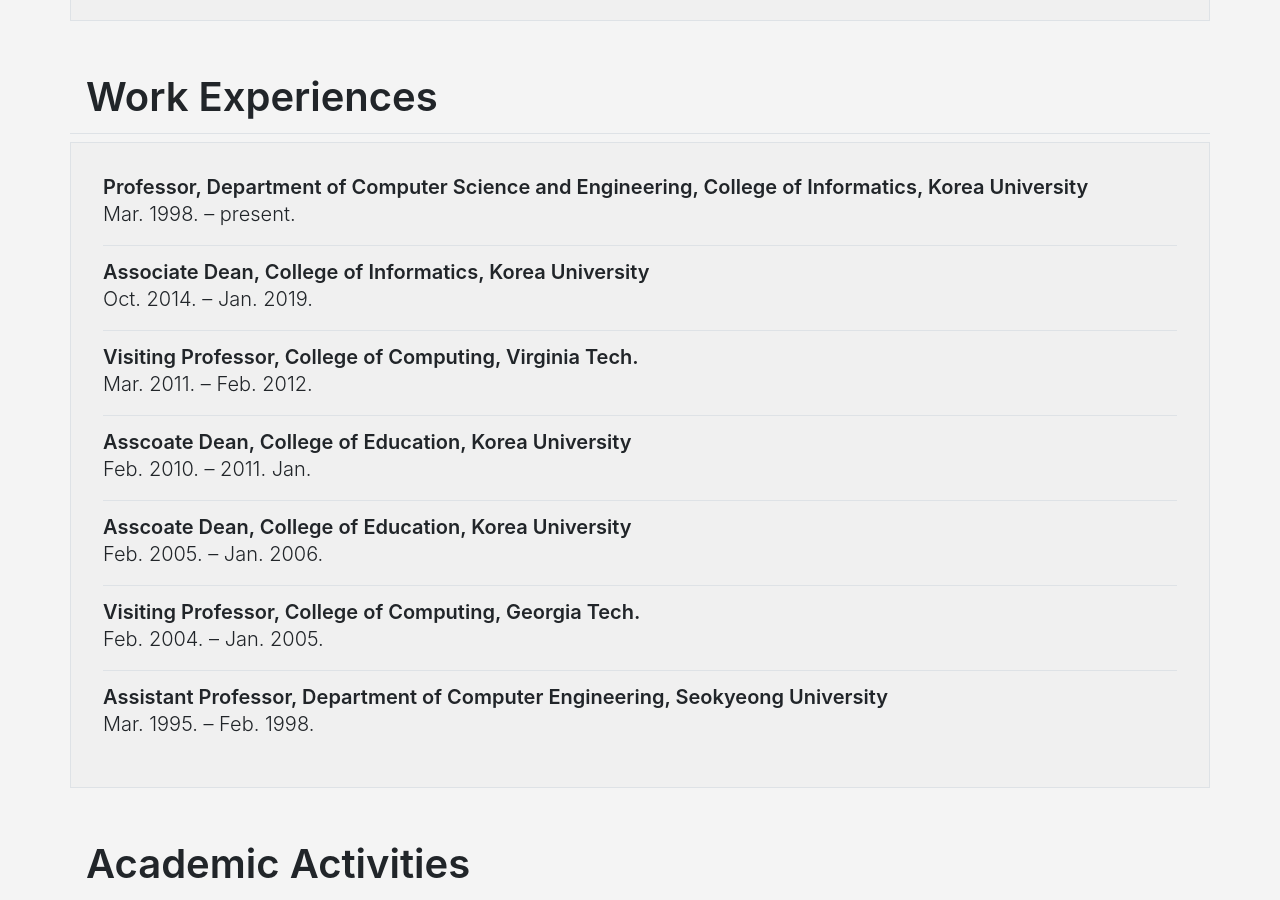
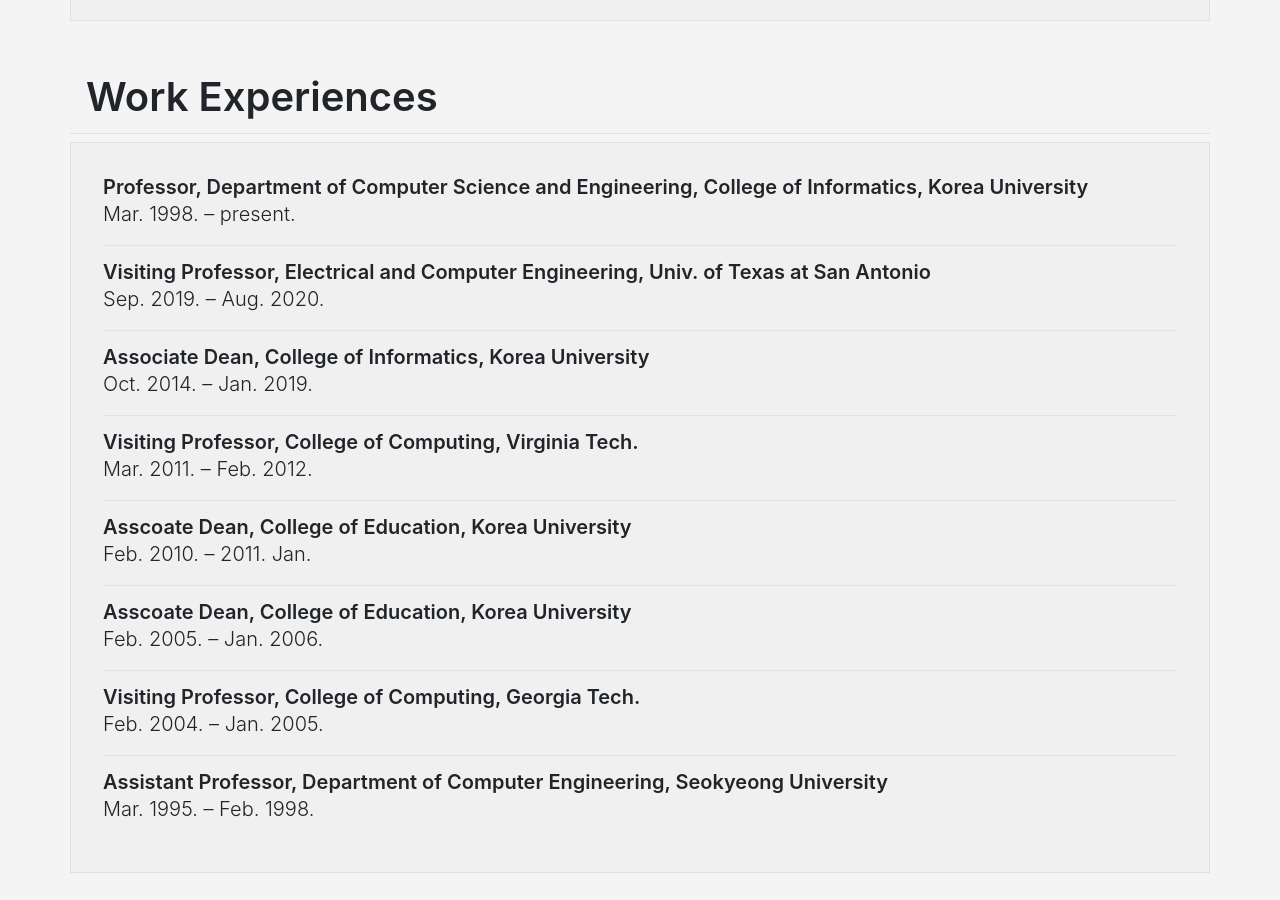
Before and after one commit to KU-Cloud/ku-cloud.github.io, a Jekyll site: the page built from professor.html, in a window 1280 px wide and 900 px high, scrolled down 824 px. Built offline with Jekyll 4.4.1, drawn with Linux system fonts in a browser that asks for light colours.

Commit message:
Update professor.html

```diff
--- a/professor.html
+++ b/professor.html
@@ -66,6 +66,10 @@
             <p class="h5">Professor, Department of Computer Science and Engineering, College of Informatics, Korea
                 University</p>
             <p class="lead">Mar. 1998. – present.</p>
+        </li>
+        <li>
+            <p class="h5">Visiting Professor, Electrical and Computer Engineering, Univ. of Texas at San Antonio</p>
+            <p class="lead">Sep. 2019. – Aug. 2020.</p>
         </li>
         <li>
             <p class="h5">Associate Dean, College of Informatics, Korea University</p>
```
